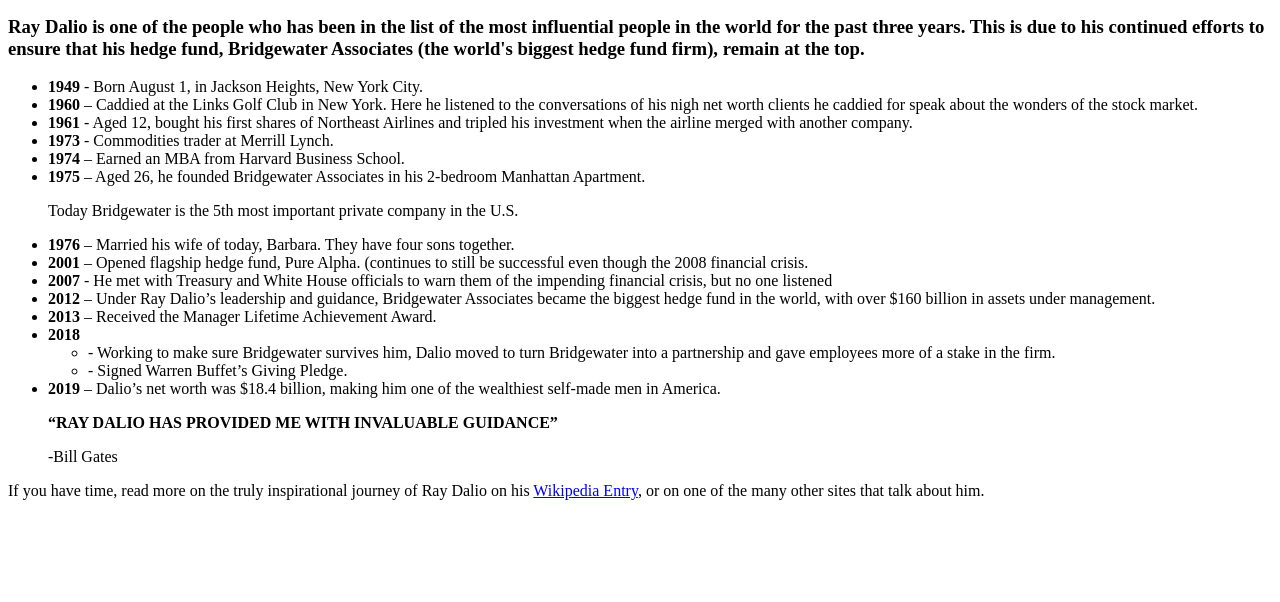
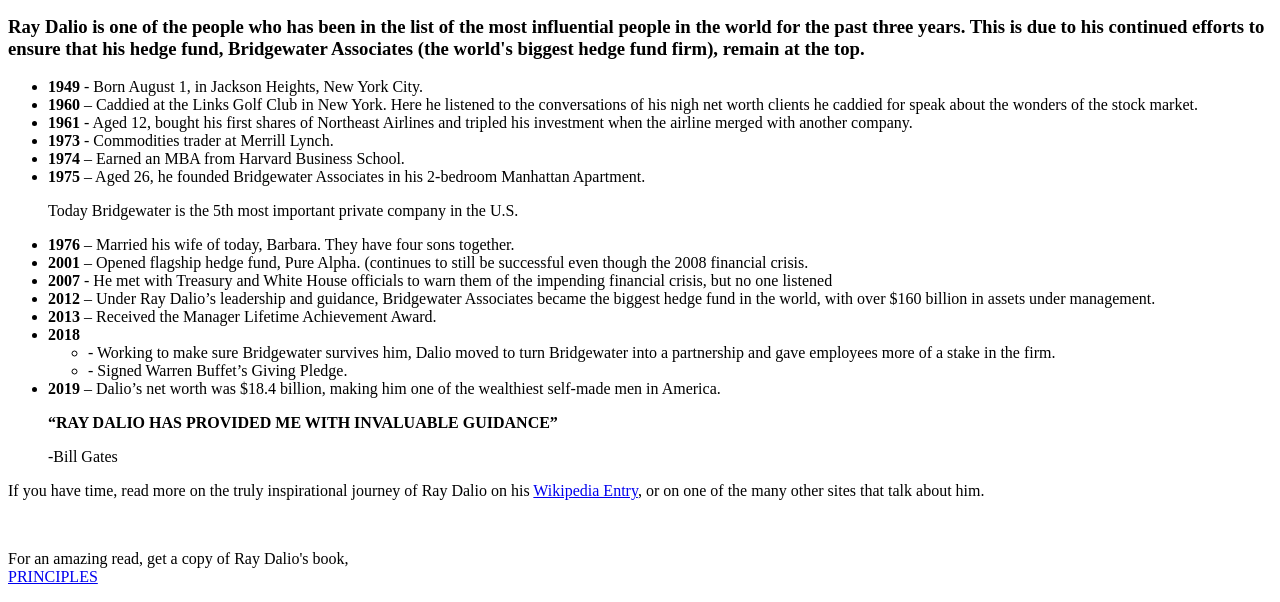
Before and after one commit to zaynejaz/TributePage-Ray-Dalio, a plain HTML site: page index.html in a window 1280 px wide. Shown: the part 468-1070 px from the top of the page. Before the commit the page ends 1018 px from the top, so only its background shows below. Drawn offline with Linux system fonts and the light colour scheme.

Commit message:
created tribute-link-item link

```diff
--- a/index.html
+++ b/index.html
@@ -54,9 +54,9 @@
 
     <p>If you have time, read more on the truly inspirational journey of Ray Dalio on his <a id="tribute-link" href="https://en.wikipedia.org/wiki/Ray_Dalio" target="_blank">Wikipedia Entry</a>, or on one of the many other sites that talk about him.</p>
     <br>
-
-          <a id="tribute-link-item" href= "" target="_blank"></a></p>
-    </div>
+    <p>For an amazing read, get a copy of Ray Dalio's book,<br>
+      <a id="tribute-link-item" href= "https://www.principles.com/" target="_blank">PRINCIPLES</a></p>
+</div>
 
 
 </body>
```
